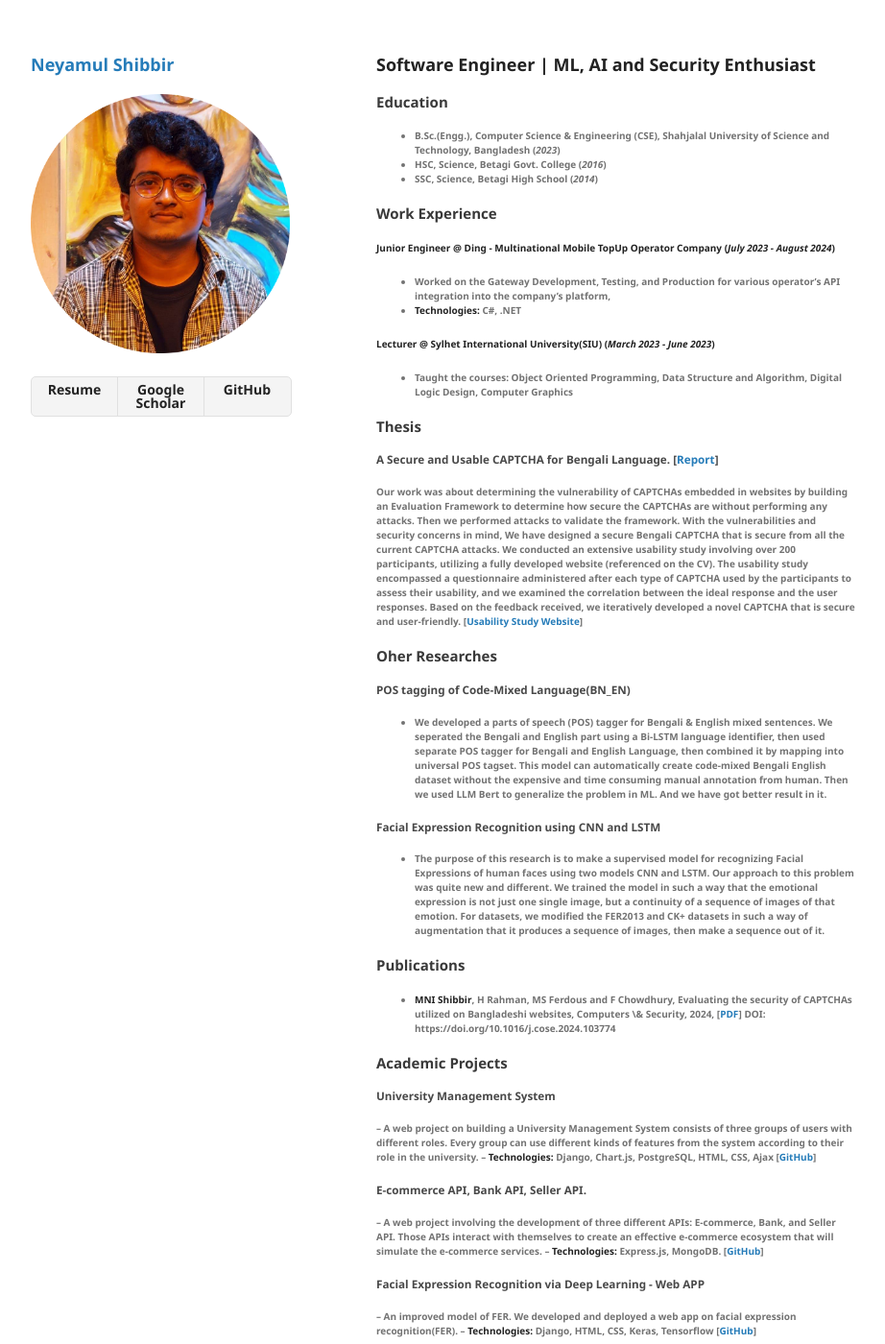
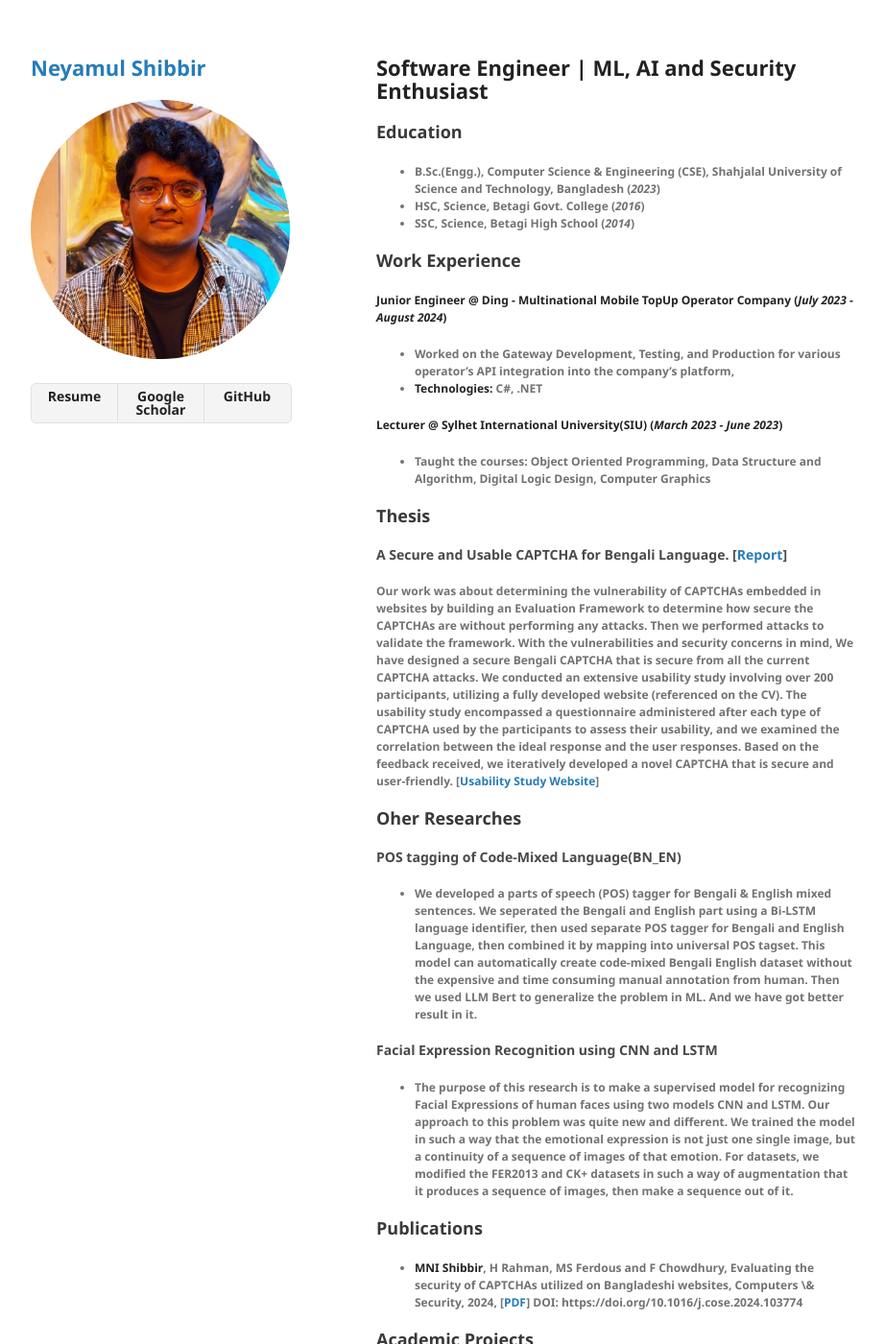
Before and after one commit to neyamul-sbr/neyamul.github.io, a Jekyll site: the page built from index.md, in a window 1280 px wide and 1400 px high. Shown: the whole window at 96% size, without its empty margins (178-1100 px from the left). Built offline with Jekyll 4.4.1, drawn with Linux system fonts in a browser that asks for light colours; our own code applies the rules of GitHub Pages for plain Markdown files; the repository's description, which GitHub fills in, is left out.

Commit message:
Update jekyll-theme-minimal.scss

```diff
--- a/_sass/jekyll-theme-minimal.scss
+++ b/_sass/jekyll-theme-minimal.scss
@@ -4,14 +4,14 @@
 body {
   background-color: #fff;
   padding:50px;
-  font: 10px/1.5 "Noto Sans", "Helvetica Neue", Helvetica, Arial, sans-serif;
+  font: 12px/1.5 "Noto Sans", "Helvetica Neue", Helvetica, Arial, sans-serif;
   color:#727272;
   font-weight:400;
 }
 
 h1, h2, h3, h4, h5, h6 {
   color:#222;
-  margin:0 0 20px;
+  margin:0 0 22px;
 }
 
 p, ul, ol, table, pre, dl {
@@ -23,7 +23,7 @@ h1, h2, h3 {
 }
 
 h1 {
-  font-size:18px;
+  font-size:22px;
 }
 
 h2 {
@@ -45,7 +45,7 @@ a:hover, a:focus {
 }
 
 a small {
-  font-size:08px;
+  font-size:12px;
   color:#777;
   margin-top:-0.3em;
   display:block;
```
